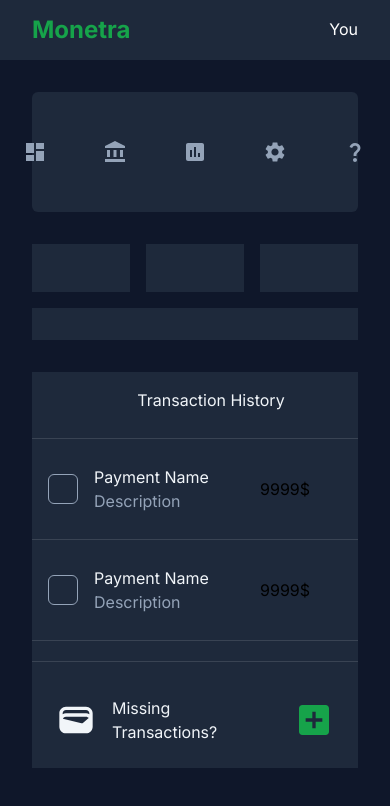
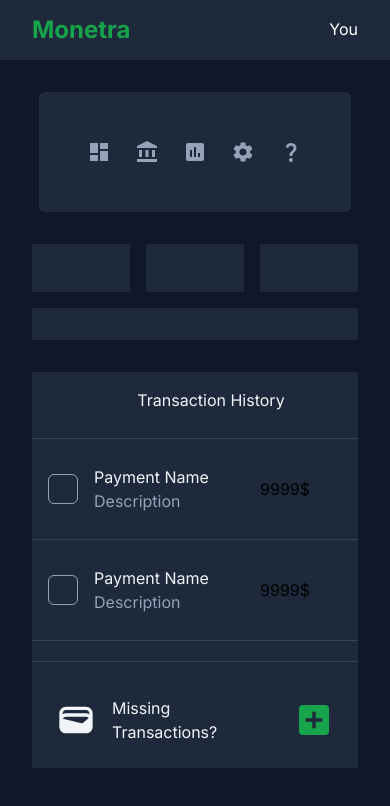
Before and after one commit to abdullah-zeinalabdin/monetra, a React (Vite) app: page / in a window 390 px wide. Shown: the top 806 px of the page. Built offline with nearby package versions, Linux system fonts and the light colour scheme; some icons are missing.

Commit message:
refactor: Improve responsive layout and breakpoints handling

```diff
--- a/src/dashboard/Dashboard.tsx
+++ b/src/dashboard/Dashboard.tsx
@@ -5,7 +5,7 @@ import TransactionContainer from "./transactions/TransactionCotainer";
 
 export default function Dashboard() {
     return (
-        <Stack direction={{xs: 'column', md: 'row'}} spacing={4} p={4} >
+        <Stack direction={{xs: 'column', lg: 'row'}} spacing={4} p={4} >
             <SidePages />
             <StatsContainer />
             <TransactionContainer />
--- a/src/dashboard/sidePages/SidePages.tsx
+++ b/src/dashboard/sidePages/SidePages.tsx
@@ -3,7 +3,7 @@ import SidePagesBar from "./SidePagesBar";
 
 export default function SidePages() {
     return (
-        <Stack width={{xs: 'initial', md: '240px'}} bgcolor='background.paper' p={5} minHeight={{xs: 'initial', md: '80vh'}} borderRadius='6px'>
+        <Stack alignSelf='center' width={{xs: 'fit-content', lg: '240px'}} bgcolor='background.paper' p={5} minHeight={{xs: 'initial', lg: '80vh'}} borderRadius='6px'>
             <SidePagesBar />
         </Stack>
     )
--- a/src/dashboard/sidePages/SidePagesBar.tsx
+++ b/src/dashboard/sidePages/SidePagesBar.tsx
@@ -16,13 +16,13 @@ export default function SidePagesBar() {
         {id: 5, label: 'Help', icon: <QuestionMark />},
     ]
     return (
-        <Stack justifyContent={{xs: 'center', md: 'initial'}} spacing={5} direction={{xs: 'row', md: 'column'}}>
+        <Stack justifyContent={{xs: 'center', lg: 'initial'}} spacing={{xs: 1, lg: 5}} direction={{xs: 'row', lg: 'column'}}>
             {
                 navItems.map((item) => {
                     return (
                         <Stack key={item.id} color="text.secondary" direction='row' spacing={3} p={1} alignItems='center'>
                             {item.icon}
-                            <Typography display={{xs: 'none', md: 'initial'}} variant="h4">{item.label}</Typography>
+                            <Typography display={{xs: 'none', lg: 'initial'}} variant="h4">{item.label}</Typography>
                         </Stack>
                     )
                 })
```
